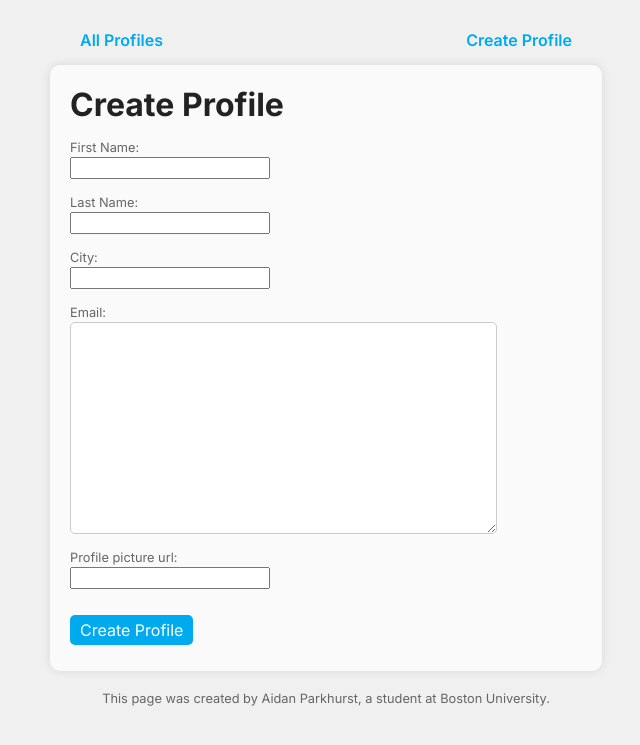
After one commit to AidanParkhurst/CS412, a Django app: page /mini_fb/create_profile/ in a window 1280 px wide. The commit adds this page. Shown: the top 745 px of the page, without its empty margins (314-954 px from the left). Run offline with Django 5.2, Linux system fonts and the light colour scheme.

Commit message:
Assign 6

```diff
--- /dev/null
+++ b/a6_url.txt
@@ -0,0 +1 @@
+https://aqueous-falls-85519-c3fd88ecf8c1.herokuapp.com/mini_fb/
--- a/mini_fb/admin.py
+++ b/mini_fb/admin.py
@@ -6,3 +6,4 @@ from .models import *
 # Register your models here.
 
 admin.site.register(Profile)
+admin.site.register(StatusMessage)
--- /dev/null
+++ b/mini_fb/forms.py
@@ -0,0 +1,20 @@
+# mini_fb/forms.py
+# This file describes how this apps models should be presented in forms.
+
+from django import forms
+from .models import Profile, StatusMessage
+
+class CreateProfileForm(forms.ModelForm):
+    '''A form to create a new profile'''
+    first_name = forms.CharField(label='First Name', max_length=100)
+    last_name = forms.CharField(label='Last Name', max_length=100)
+    city = forms.CharField(label='City', max_length=100)
+    class Meta:
+        model = Profile
+        fields = ['first_name', 'last_name', 'city', 'email', 'profile_picture_url']
+
+class CreateStatusMessageForm(forms.ModelForm):
+    '''A form to create a new status message'''
+    class Meta:
+        model = StatusMessage
+        fields = ['message']
--- a/mini_fb/models.py
+++ b/mini_fb/models.py
@@ -1,6 +1,7 @@
 # mini_fb/models.py
 # Define the data structures for the mini_fb app
 
+from django.shortcuts import reverse
 from django.db import models
 
 # Create your models here.
@@ -14,3 +15,20 @@ class Profile(models.Model):
 
     def __str__(self):
         return self.first_name + " " + self.last_name
+
+    # Return all the status messages for this profile, ordered by timestamp
+    def get_status_messages(self):
+        '''Return all of the status messages for this profile.'''
+        messages = StatusMessage.objects.filter(profile=self).order_by('timestamp')
+        return messages
+
+    def get_absolute_url(self):
+        return reverse('show_profile', kwargs={'pk': self.pk})
+
+class StatusMessage(models.Model):
+    profile = models.ForeignKey("Profile", on_delete=models.CASCADE)
+    message = models.TextField()
+    timestamp = models.DateTimeField(auto_now_add=True)
+
+    def __str__(self):
+        return self.message
--- a/mini_fb/templates/mini_fb/base.html
+++ b/mini_fb/templates/mini_fb/base.html
@@ -14,6 +14,7 @@
     <body>
         <div class="nav">
             <a href="{% url 'show_all_profiles' %}">All Profiles</a>
+            <a href="{% url 'create_profile' %}">Create Profile</a>
         </div>
         <div class="content">
         {% block content %}
--- /dev/null
+++ b/mini_fb/templates/mini_fb/create_profile_form.html
@@ -0,0 +1,13 @@
+<!-- mini_fb/create_profile_form.html -->
+<!-- Form for creating a new profile -->
+
+{% extends 'mini_fb/base.html' %}
+
+{% block content %}
+    <h1>Create Profile</h1>
+    <form method="POST">
+        {% csrf_token %}
+        {{ form.as_p }}
+        <button type="submit">Create Profile</button>
+    </form>
+{% endblock %}
--- a/mini_fb/templates/mini_fb/show_all_profiles.html
+++ b/mini_fb/templates/mini_fb/show_all_profiles.html
@@ -6,6 +6,7 @@
 {% block content %}
     <h1>All Profiles</h1>
     {% for profile in profiles %}
+        <a href = "{% url 'show_profile' profile.id %}" class="block_link">
         <div class="row" style="margin-bottom: 25px;">
             <img height=200 width=200 style="object-fit: cover" src="{{ profile.profile_picture_url }}" alt="Profile Picture">
             <div class="div" style="margin-left: 25px; ">
@@ -13,5 +14,6 @@
                 <p>{{ profile.city }}</p>
             </div>
         </div>
+        </a>
     {% endfor %}
 {% endblock %}
--- a/mini_fb/urls.py
+++ b/mini_fb/urls.py
@@ -7,4 +7,7 @@ from . import views
 
 urlpatterns = [
     path(r'', views.ShowAllView.as_view(), name='show_all_profiles'),
+    path(r'profile/<int:pk>/', views.ShowProfilePageView.as_view(), name='show_profile'),
+    path(r'profile/<int:pk>/create_status/', views.CreateStatusMessageView.as_view(), name='create_status'),
+    path(r'create_profile/', views.CreateProfileView.as_view(), name='create_profile'),
 ]
--- a/mini_fb/views.py
+++ b/mini_fb/views.py
@@ -1,11 +1,12 @@
 # mini_fb/views.py
 # This file contains the views for the mini_fb app.
 
-from django.shortcuts import render
+from django.shortcuts import render, reverse
 from django.http import HttpResponse, HttpRequest
-from django.views.generic import ListView
+from django.views.generic import ListView, DetailView, CreateView
 
-from .models import Profile
+from .models import Profile, StatusMessage
+from .forms import CreateProfileForm, CreateStatusMessageForm
 
 class ShowAllView(ListView):
     '''A view that shows all the profiles in the database'''
@@ -13,3 +14,44 @@ class ShowAllView(ListView):
     model = Profile
     template_name = 'mini_fb/show_all_profiles.html'
     context_object_name = 'profiles'
+
+class ShowProfilePageView(DetailView):
+    '''A view that shows a single profile'''
+
+    model = Profile
+    template_name = 'mini_fb/show_profile.html'
+    context_object_name = 'profile'
+
+    def get_context_data(self, **kwargs):
+        context = super().get_context_data(**kwargs)
+        return context
+
+class CreateProfileView(CreateView):
+    '''A view that on GET shows a form to create a new profile'''
+    '''And on POST, creates the new profile'''
+
+    form_class = CreateProfileForm
+    template_name = 'mini_fb/create_profile_form.html'
+
+    def get_success_url(self):
+        new_profile = self.object
+        return new_profile.get_absolute_url()
+
+class CreateStatusMessageView(CreateView):
+    '''A view that on GET shows a form to create a new status message'''
+    '''And on POST, creates the new status message'''
+
+    form_class = CreateStatusMessageForm
+    template_name = 'mini_fb/create_status_form.html'
+
+    def get_context_data(self, **kwargs):
+        context = super().get_context_data(**kwargs)
+        context['profile'] = Profile.objects.get(pk=self.kwargs['pk'])
+        return context
+
+    def form_valid(self, form):
+        form.instance.profile = Profile.objects.get(pk=self.kwargs['pk'])
+        return super().form_valid(form)
+
+    def get_success_url(self):
+        return reverse('show_profile', kwargs={'pk': self.kwargs['pk']})
--- a/static/default.css
+++ b/static/default.css
@@ -175,3 +175,10 @@ p.attribution {
     color: #666;
     margin-top: 20px;
 }
+
+a.block_link {
+    text-decoration: none;
+}
+a.block_link:visited {
+    color: #222;
+}
```
Also changed, not shown: mini_fb/templates/mini_fb/create_status_form.html (added, +13 -0 lines), mini_fb/templates/mini_fb/show_profile.html (added, +23 -0 lines), db.sqlite3, mini_fb/migrations/0002_statusmessage.py (added).
